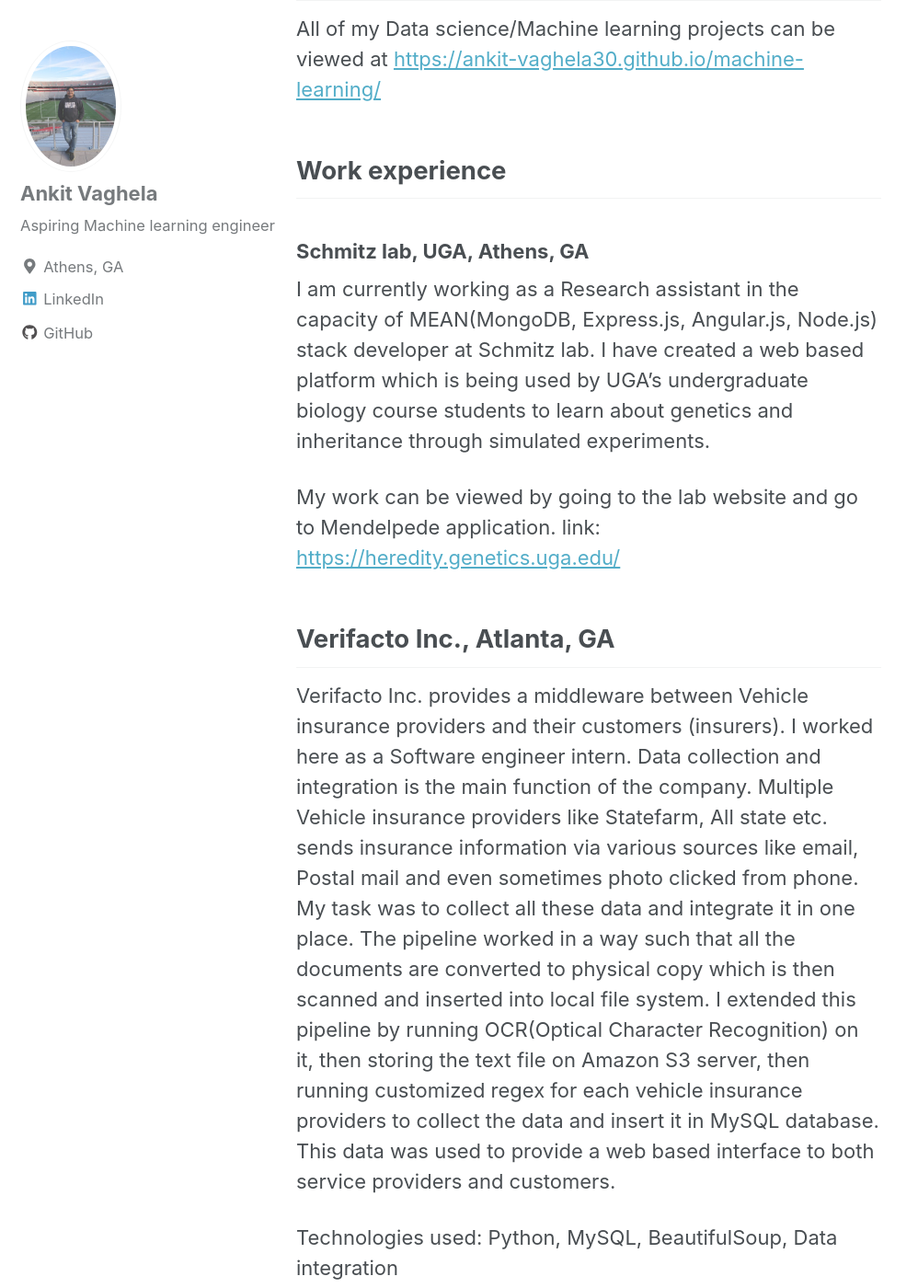
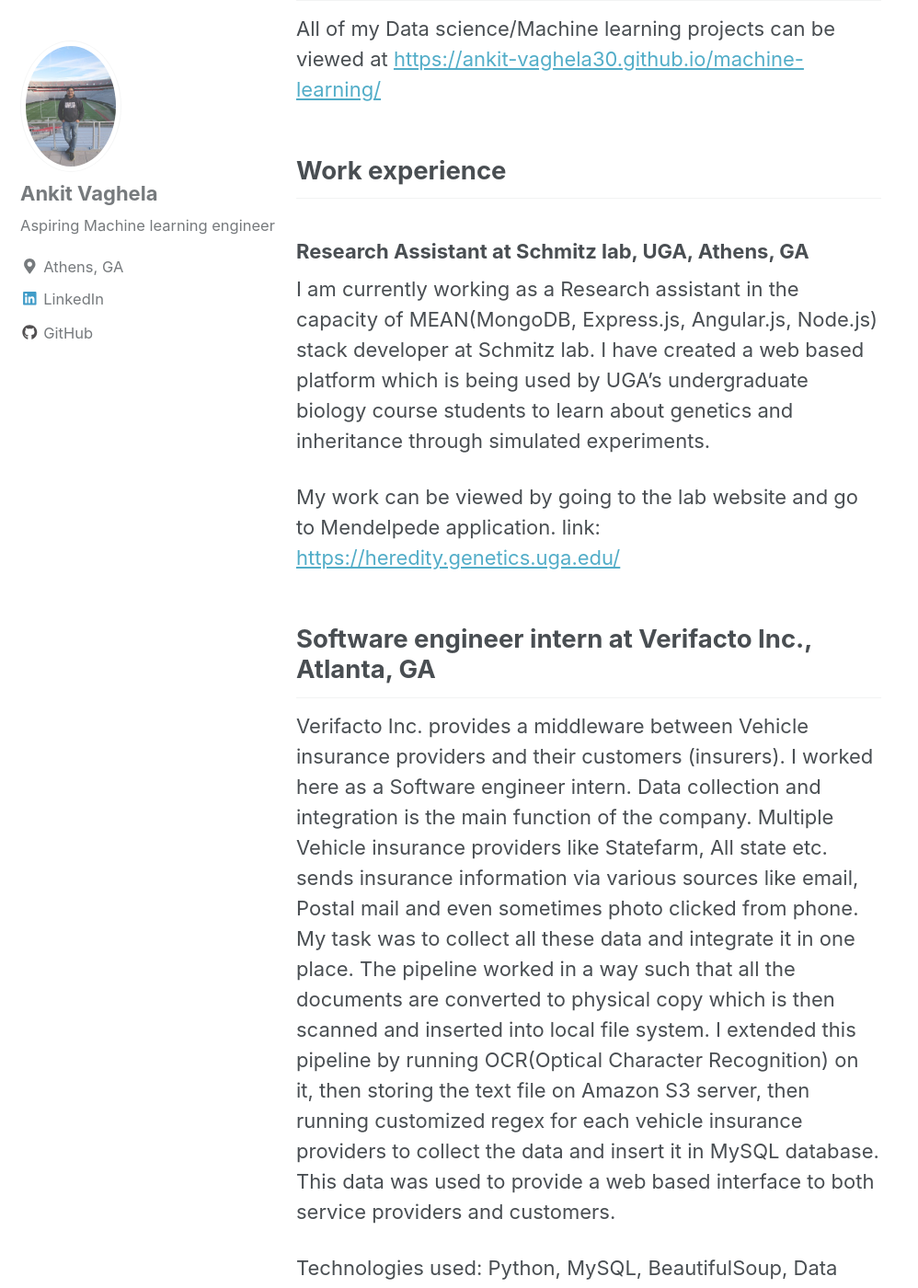
Before and after one commit to ankit-vaghela30/ankit-vaghela30.github.io, a Jekyll site: the page built from _pages/about.md, in a window 1280 px wide and 1400 px high, scrolled down 711 px. Shown: the whole window at 92% size, without its empty margins (0-998 px from the left). Built offline with Jekyll 4.4.1, drawn with Linux system fonts in a browser that asks for light colours; nearby versions of some CDN libraries; some of the changed text lies outside the part shown.

Commit message:
about: positions added

```diff
--- a/_pages/about.md
+++ b/_pages/about.md
@@ -15,20 +15,20 @@
 
 ## Work experience
 
-### Schmitz lab, UGA, Athens, GA
+### Research Assistant at Schmitz lab, UGA, Athens, GA
 
 I am currently working as a Research assistant in the capacity of MEAN(MongoDB, Express.js, Angular.js, Node.js) stack developer at Schmitz lab. I have created a web based platform which is being used by UGA's undergraduate biology course students to learn about genetics and inheritance through simulated experiments.
 
 My work can be viewed by going to the lab website and go to Mendelpede application.
 link: [https://heredity.genetics.uga.edu/](https://heredity.genetics.uga.edu/)
 
-## Verifacto Inc., Atlanta, GA
+## Software engineer intern at Verifacto Inc., Atlanta, GA
 
 Verifacto Inc. provides a middleware between Vehicle insurance providers and their customers (insurers). I worked here as a Software engineer intern. Data collection and integration is the main function of the company. Multiple Vehicle insurance providers like Statefarm, All state etc. sends insurance information via various sources like email, Postal mail and even sometimes photo clicked from phone. My task was to collect all these data and integrate it in one place. The pipeline worked in a way such that all the documents are converted to physical copy which is then scanned and inserted into local file system. I extended this pipeline by running OCR(Optical Character Recognition) on it, then storing the text file on Amazon S3 server, then running customized regex for each vehicle insurance providers to collect the data and insert it in MySQL database. This data was used to provide a web based interface to both service providers and customers.
 
 Technologies used: Python, MySQL, BeautifulSoup, Data integration
 
-## Cognizant ltd., India
+## Associate of technology at Cognizant ltd., India
 
 ### KPN, Netherland
 
@@ -36,7 +36,7 @@
 
 Technologies used: Salesforce platform, Vlocity
 
-## Infosys ltd., India
+## Senior systems engineer at Infosys ltd., India
 
 After completing my Bachelors degree in Instrumentation and Control engineering, I grew interest in programming so I joined Infosys ltd as a Software engineer. I worked for multiple clients on multiple projects which are described below:
 
```
